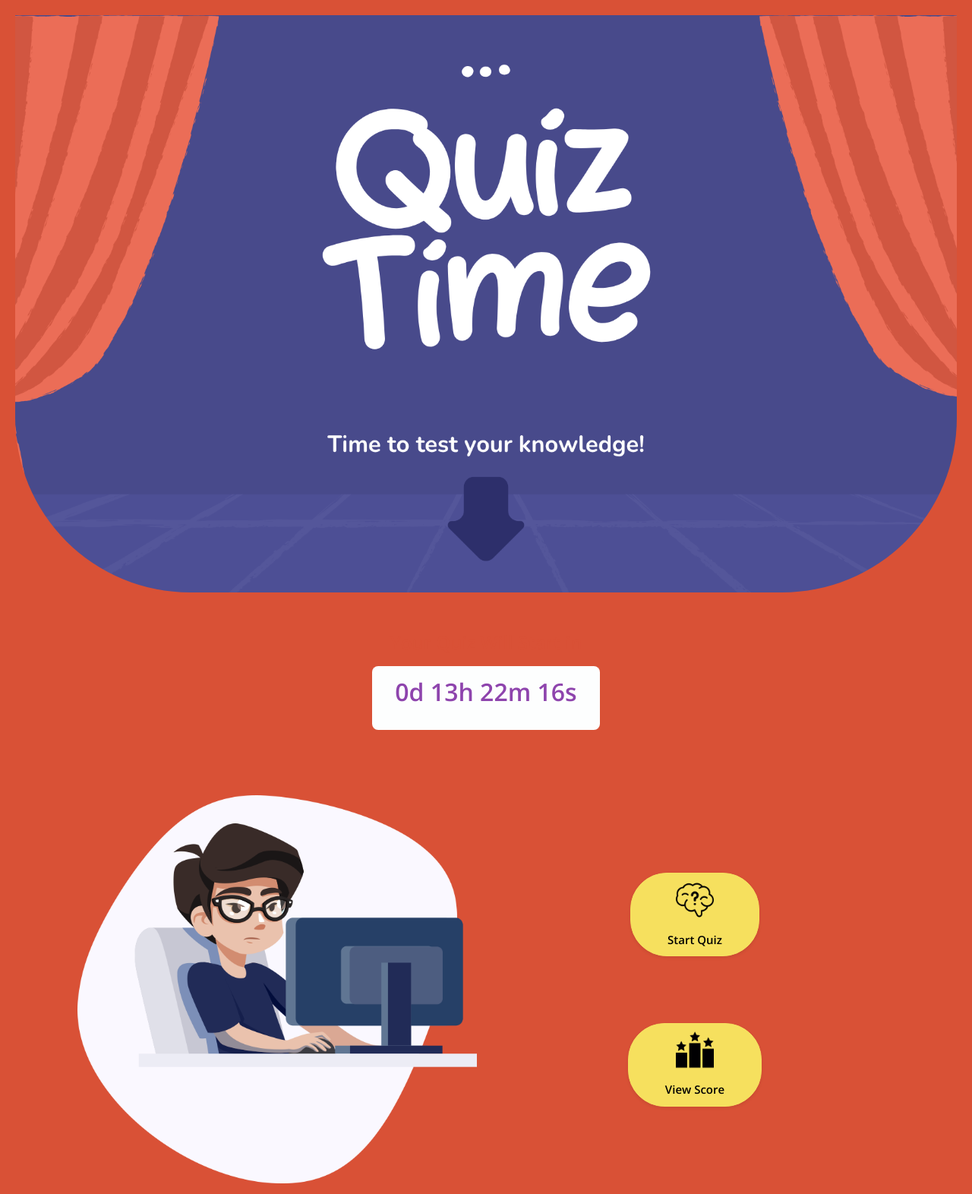
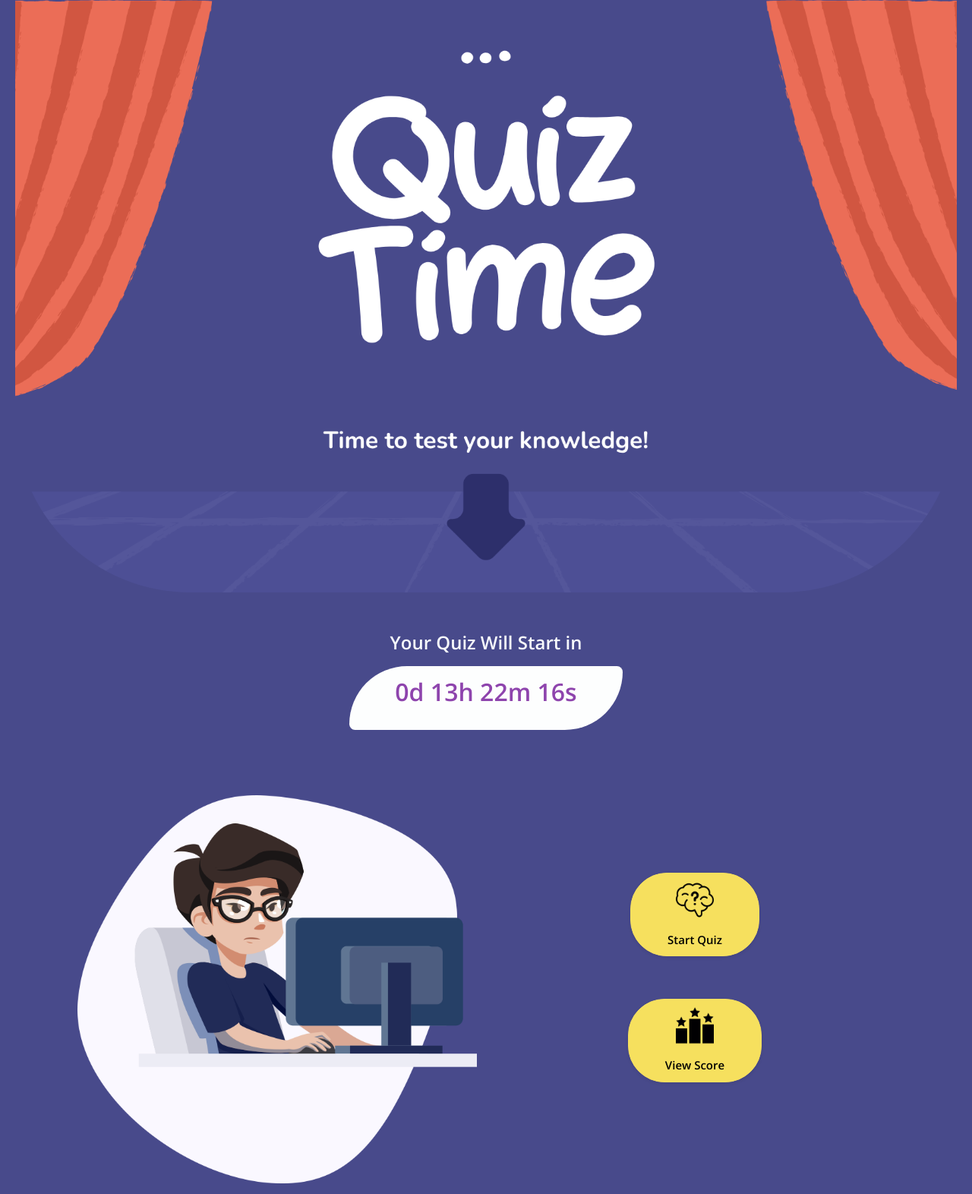
Before and after one commit to HarshaStrix/Strix-Live-Quiz, a plain HTML site: page index.html in a window 1280 px wide. Shown: the top 1572 px of the page at 76% size. Drawn offline with nearby package versions, Linux system fonts and the light colour scheme.

Commit message:
Phase-1 Go-Live
Final commit for phase-1

```diff
--- a/css/main.css
+++ b/css/main.css
@@ -48,16 +48,16 @@
 .custom-button1 {
   background-color: #fdfefe; /* Green background */
   color: #8e44ad; /* White text color */
-  padding: 15px 30px; /* Padding around text */
+  padding: 15px 60px; /* Padding around text */
   border: none; /* No border */
-  border-radius: 8px; /* Rounded corners */
+  border-radius: 150px 15px 150px 15px; /* Rounded corners */
   font-size: 18px; /* Larger font size */
   text-align: center;
   margin-top: 0px;
 }
 
 .text-color1 {
-  color: #D95136;
+  color: #F8FAFC;
 }
 
 .fullscreen-img {
@@ -78,7 +78,7 @@
 .content {
   position: relative; /* Allows content to be layered above the image */
   z-index: 1; /* Ensures content is visible */
-  padding: 20px;
+  padding: 0px 20px 20px 20px;
   color: white;
   text-align: center;
 }
@@ -89,7 +89,6 @@
     object-position: top center; /* Example: focus on the top part of the image on mobile */
   }
 }
-
 
 
 .border-round {
@@ -130,7 +129,7 @@ html, body {
 }
 
 .bg-my-1{
-  background-color: #D95136;
+  background-color: #484a8b;
 }
 
 .bg-my-2{
--- a/index.html
+++ b/index.html
@@ -69,7 +69,7 @@
               <font> Start Quiz </font></a>
             </h6>
 
-            <p class="pt-2 pb-4"> </p>
+            <p class="pt-2 pb-2"> </p>
 
             <h6 class="mb-0"><a class="btn btn-primary shadow-sm mt-1" href="" target="_blank">
               <div> <img src="images/rankings.png" width="50" height="50"> </div>
@@ -95,7 +95,7 @@
           <div class="text-center mb-5">
             <h1 class="mb-0"><a href="https://donthamsettisreeharsha.web.app/" target="_blank"><img class="img-fluid" src="images/logo/logo-black.gif" width="72" height="72" alt="hello"/></a></h1>
           </div>
-          <div class="h5"><font color="#7F8C8D">Donthamsetti Sree Harsha</font></div>
+          <div class="h5"><font color="#7F8C8D">HarshaStrix</font></div>
           <p><font size="3" color="#7F8C8D">Competitive coder, Mobile Application & Web Developer</font></p>
           <div class="text-small text-secondary top-one">
             <div class="mb-1"><b><font color="#7F8C8D">Follow Me</font></b></div>
```
